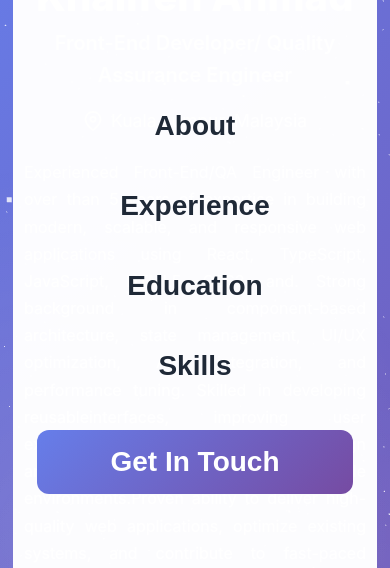
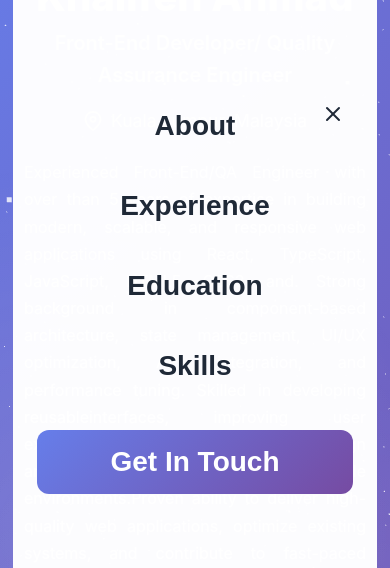
Before and after one commit to khalifeh-Ahmad/khalifeh-ahmad.github.io, a React (Create React App) app: page / in a window 390 px wide. Both pictures are taken after a click on the button 341 px from the left and 49 px from the top of the page. Shown: the part 145-713 px from the top of the page. Built offline with nearby package versions, Linux system fonts and the light colour scheme.

Commit message:
fix menu toggle

```diff
--- a/src/components/Header/Header.module.css
+++ b/src/components/Header/Header.module.css
@@ -219,6 +219,29 @@
   padding: 2rem;
   width: 100%;
   max-width: 400px;
+  position: relative;
+}
+
+.closeMenuBtn {
+  position: absolute;
+  top: 1rem;
+  right: 1rem;
+  background: none;
+  border: none;
+  cursor: pointer;
+  padding: 0.5rem;
+  display: flex;
+  align-items: center;
+  justify-content: center;
+  border-radius: 50%;
+  transition: all 0.3s ease;
+  color: var(--text-dark);
+}
+
+.closeMenuBtn:hover {
+  background: rgba(102, 126, 234, 0.1);
+  color: #667eea;
+  transform: rotate(90deg);
 }
 
 .mobileNav button {
--- a/src/components/Header/Header.tsx
+++ b/src/components/Header/Header.tsx
@@ -101,6 +101,16 @@ const Header: React.FC = () => {
         {/* Mobile Menu Overlay */}
         <div className={`${styles.mobileOverlay} ${isMobileMenuOpen ? styles.show : ''}`}>
           <nav className={styles.mobileNav}>
+            <button
+              className={styles.closeMenuBtn}
+              onClick={() => setIsMobileMenuOpen(false)}
+              aria-label="Close Menu"
+            >
+              <svg xmlns="http://www.w3.org/2000/svg" width="24" height="24" viewBox="0 0 24 24" fill="none" stroke="currentColor" strokeWidth="2" strokeLinecap="round" strokeLinejoin="round">
+                <line x1="18" y1="6" x2="6" y2="18"></line>
+                <line x1="6" y1="6" x2="18" y2="18"></line>
+              </svg>
+            </button>
             <button onClick={() => scrollToSection('about')}>About</button>
             <button onClick={() => scrollToSection('experience')}>Experience</button>
             <button onClick={() => scrollToSection('education')}>Education</button>
```
